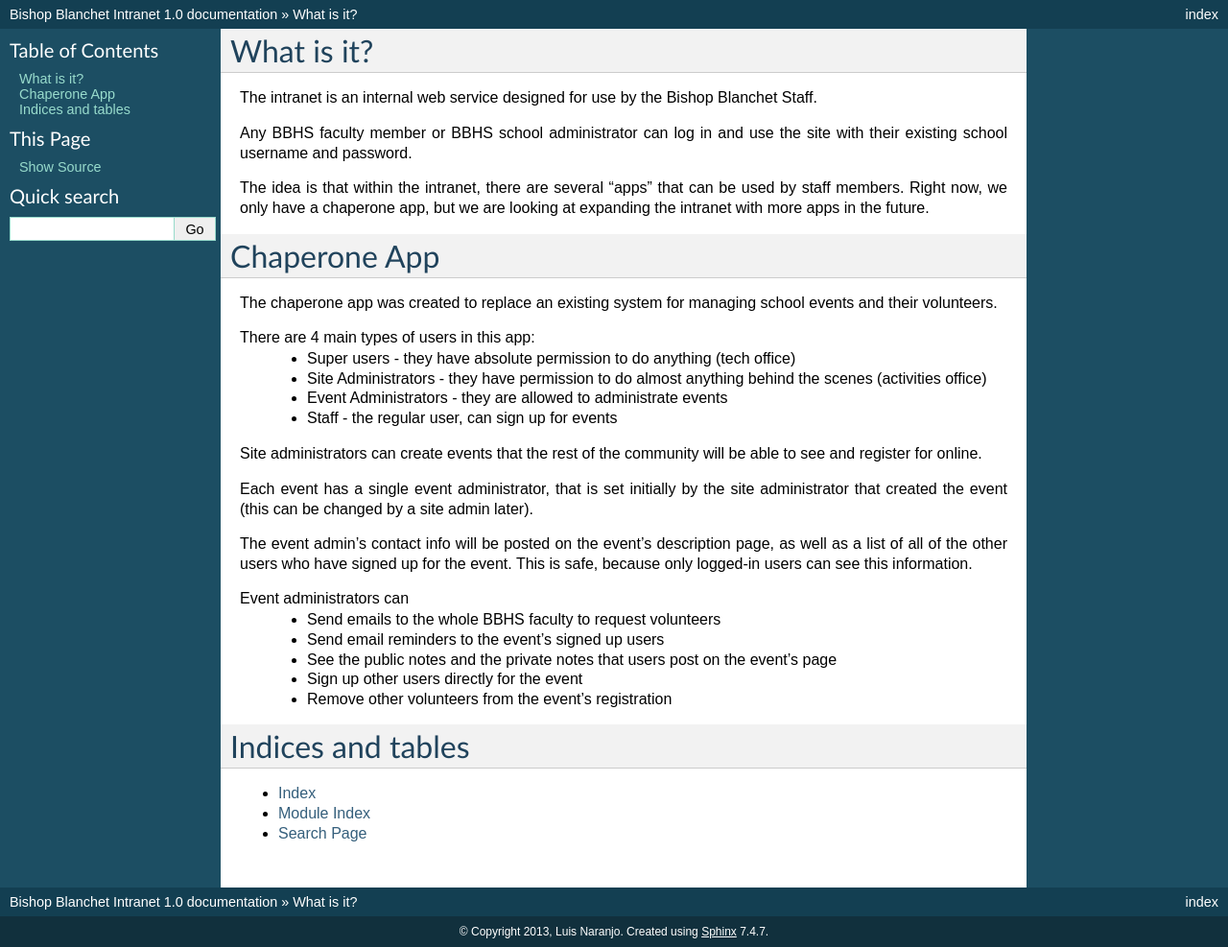
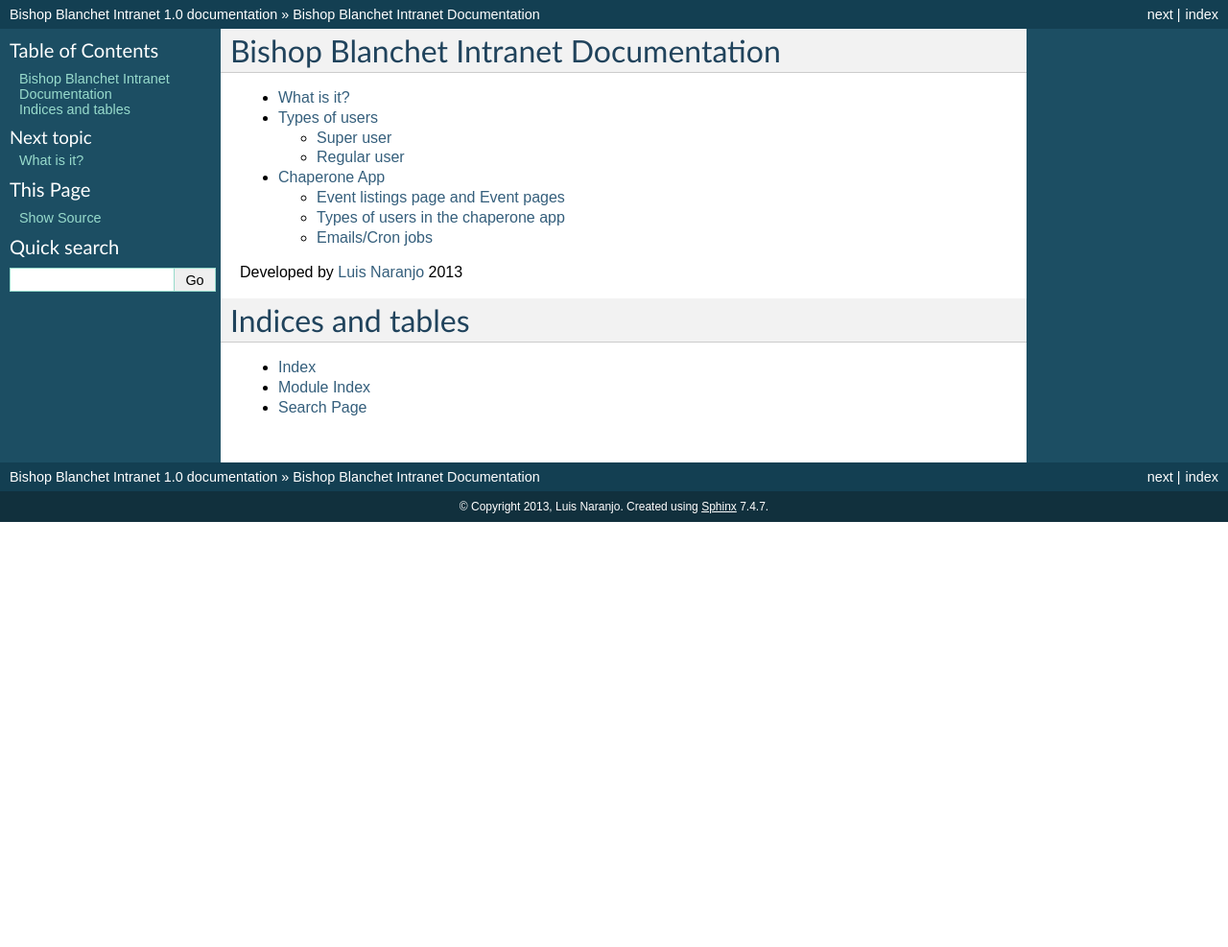
Before and after one commit to doubledubba/bbhs-intranet, a Sphinx documentation site: the page built from docs/index.rst, in a window 1280 px wide. Shown: the whole page at 96% size. Built offline with Sphinx 7.4.7, drawn with Linux system fonts in a browser that asks for light colours; after the commit the page ends 900 px from its top, so only the background shows below that.

Commit message:
Restructured the docs

```diff
--- a/docs/index.rst
+++ b/docs/index.rst
@@ -1,55 +1,16 @@
-.. Bishop Blanchet Intranet documentation master file, created by
-   sphinx-quickstart on Mon Aug  5 13:40:14 2013.
-   You can adapt this file completely to your liking, but it should at least
-   contain the root `toctree` directive.
-
-What is it?
-=======================================
-
-The intranet is an internal web service designed for use by the Bishop Blanchet Staff.
-
-Any BBHS faculty member or BBHS school administrator can log in and use the
-site with their existing school username and password.
-
-The idea is that within the intranet, there are several "apps" that can be used
-by staff members. Right now, we only have a chaperone app, but we are
-looking at expanding the intranet with more apps in the future.
-
-Chaperone App
-=============
-
-The chaperone app was created to replace an existing system for managing school
-events and their volunteers.
-
-There are 4 main types of users in this app:
-    * Super users - they have absolute permission to do anything (tech office)
-    * Site Administrators - they have permission to do almost anything behind
-      the scenes
-      (activities office)
-    * Event Administrators - they are allowed to administrate events
-    * Staff - the regular user, can sign up for events
-
-Site administrators can create events that the rest of the community will be
-able to see and register for online.
-
-Each event has a single event administrator, that is set initially by the site
-administrator that created the event (this can be changed by a site admin
-later).
-
-The event admin's contact info will be posted on the event's description page,
-as well as a list of all of the other users who have signed up for the event.
-This is safe, because only logged-in users can see this information.
-
-Event administrators can
-  * Send emails to the whole BBHS faculty to request volunteers
-  * Send email reminders to the event's signed up users
-  * See the public notes and the private notes that users post on the event's
-    page
-  * Sign up other users directly for the event
-  * Remove other volunteers from the event's registration
+Bishop Blanchet Intranet Documentation
+======================================
 
 .. toctree::
    :maxdepth: 2
+
+   intranet
+   chaperone
+
+Developed by `Luis Naranjo`_
+2013
+
+.. _Luis Naranjo: luisnaranjo733@gmail.com
 
 
 Indices and tables
--- a/ideas.txt
+++ b/ideas.txt
@@ -9,6 +9,8 @@
 ==================&*****************************====
 
 Update twitter bootstrap
+
+Log signs ups/unsign ups
 
 Make sure everything has @login_required
 
```
Also changed, not shown: docs/chaperone.rst (added, +84 -0 lines), docs/intranet.rst (added, +37 -0 lines), 11 other files.
